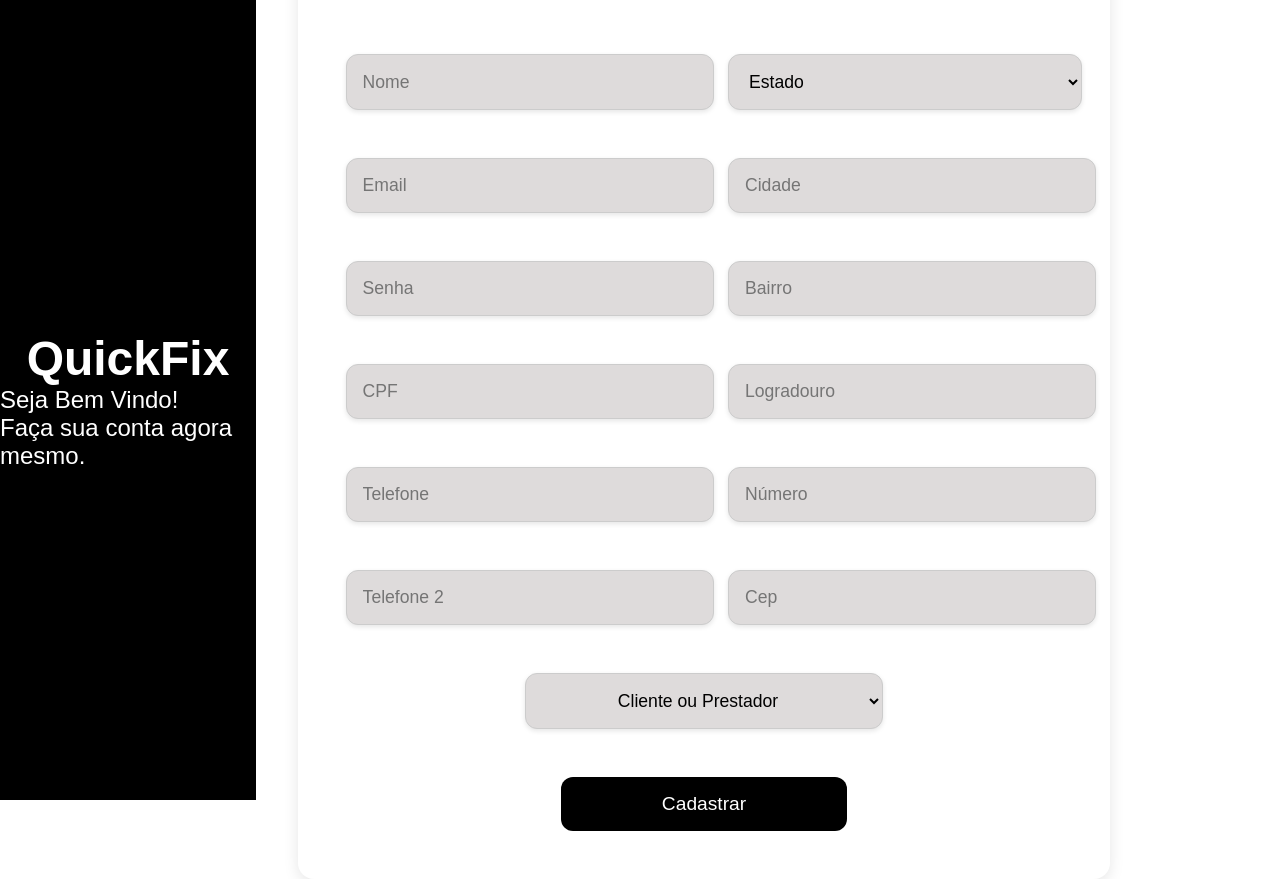
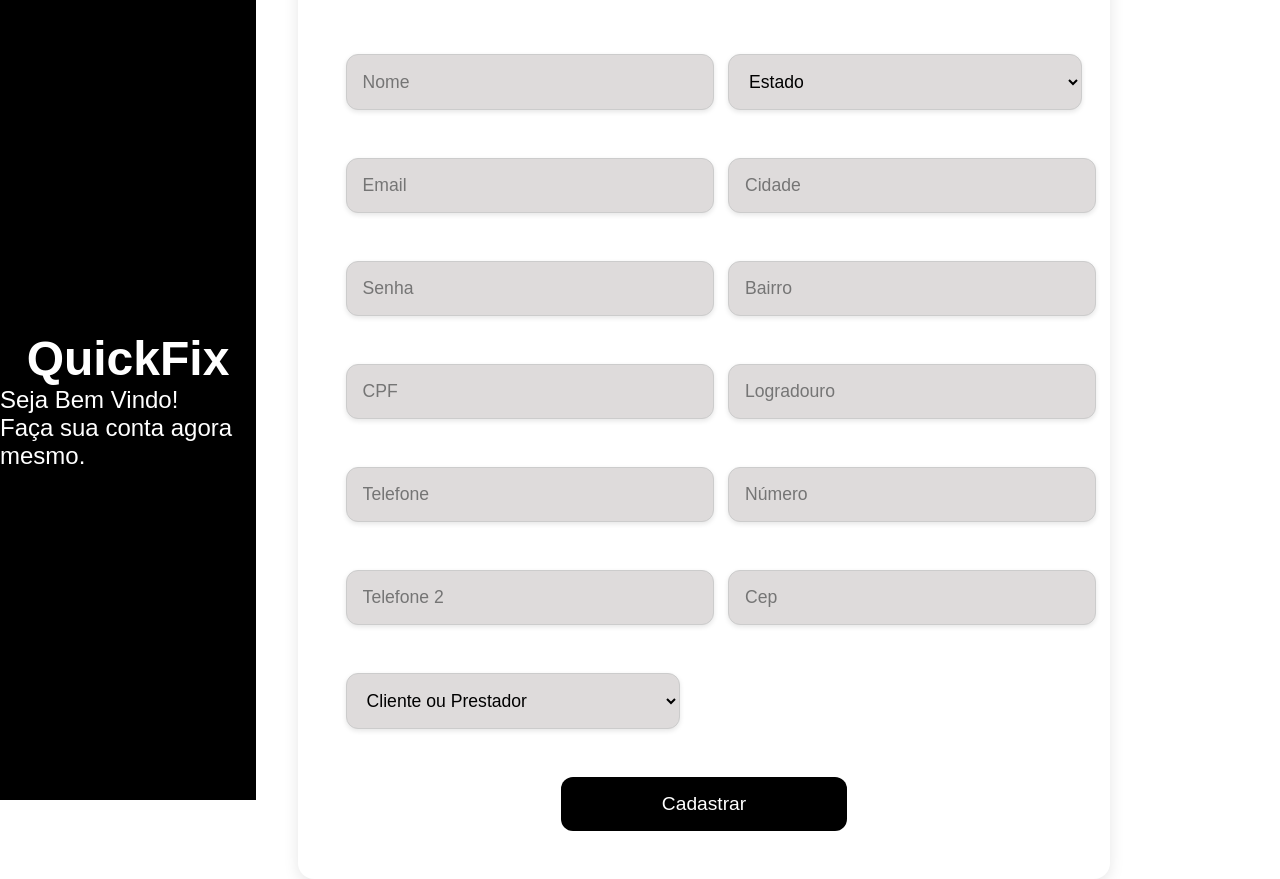
Before and after one commit to igorbzi/pgp, a React (Create React App) app: page / in a window 1280 px wide. Built offline with nearby package versions, Linux system fonts and the light colour scheme.

Commit message:
upd: formatando css

```diff
--- a/src/Components/Cadastro.css
+++ b/src/Components/Cadastro.css
@@ -8,7 +8,6 @@
   justify-content: center;
   align-items: center;
   min-height: 100vh;
-
 }
 
 .pagina {
@@ -30,7 +29,6 @@
 
 .esquerda h1 {
   font-size: 3rem;
-
 }
 
 .direta h1{
@@ -41,7 +39,6 @@
 .esquerda p {
   font-size: 1.5rem;
 }
-
 
 .direita{
   background-color: white;
@@ -102,7 +99,7 @@
   font-style: normal;
 }
 
-  @media (min-width: 768px){
+@media (min-width: 250px){
   .pagina{
     flex-direction: row;
   }
--- a/src/Components/Cadastro.js
+++ b/src/Components/Cadastro.js
@@ -130,7 +130,6 @@
             value={cep}
             onChange={(e) => setCep(e.target.value)}
           />
-          <div className='selectTipo'>
           <select
             value={tipo}
             onChange={(e) => setTipo(e.target.value)}
@@ -141,7 +140,6 @@
             <option value="Prestador">Prestador</option>
             <option value="Cliente">Cliente</option>
           </select>
-          </div>
           <button type="submit">Cadastrar</button>
         </form>
       </div>
```
Lines whose indentation alone changed are shown as unchanged.
